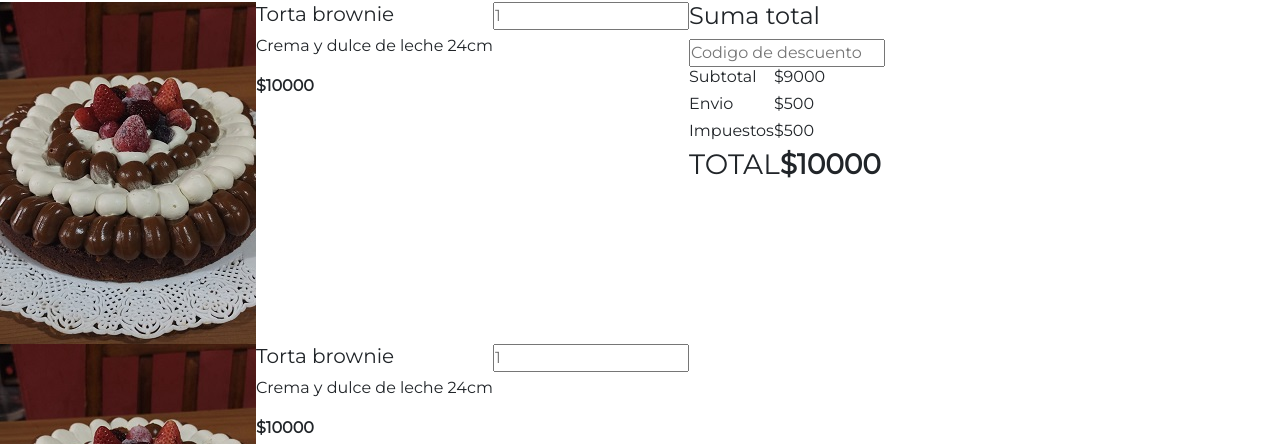
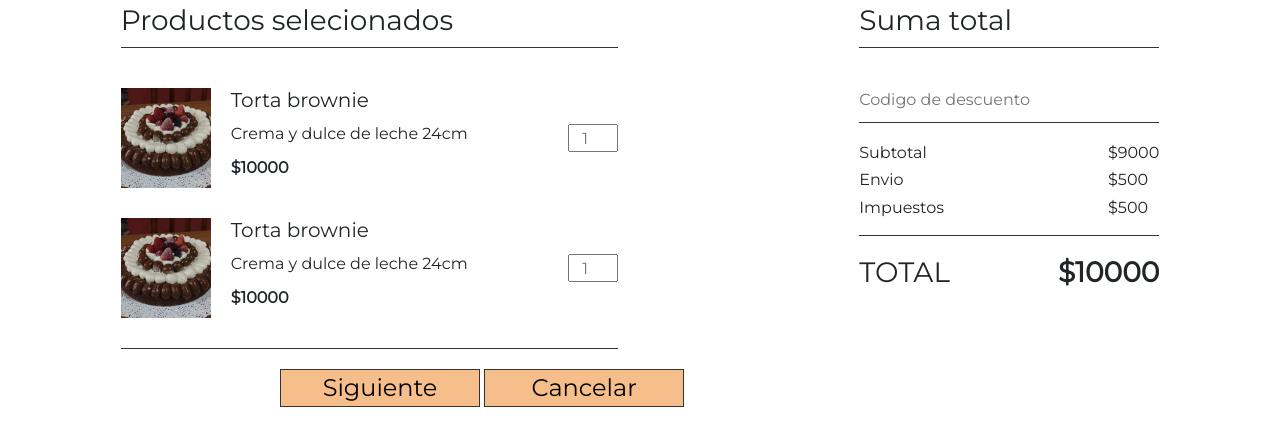
Before and after one commit to alejogolnner/proyectocoder-golnner, a plain HTML site: page pages/carrito.html in a window 1280 px wide. Shown: the part 316-760 px from the top of the page. Drawn offline with nearby package versions, Linux system fonts and the light colour scheme.

Commit message:
terminando el carrito

```diff
--- a/css/styles.css
+++ b/css/styles.css
@@ -205,6 +205,7 @@ h1{
 /*Main carrito*/
 .contenedor-carro{
     display: flex;
+    justify-content: space-around;
 }
 .pasos-compra{
     width: 100%;
@@ -217,21 +218,94 @@ h1{
     padding: 0px 60px;
 }
 .pasos-compra ol .principal{
+    font-size: 34px;
     border-bottom: 1px solid #000000;
 }
 .pasos-compra ol h3{
+    font-size: 34px;
     border-bottom: 1px solid rgba(82, 82, 82, 0.479);
     color: rgba(82, 82, 82, 0.479);
 }
+.contenedor-producto-carro{
+    border-bottom: 1px solid #333;
+}
+.contenedor-producto-carro h2{
+    margin-bottom: 40px;
+    font-size: 28px;
+    padding-bottom: 10px;
+    border-bottom: 1px solid #333;
+}
 .producto-carro-descripcion{
     display: flex;
+    margin-bottom: 30px;
+}
+.producto-carro-descripcion img{
+    width: 90px;
+    height: 100px;
+    object-fit: cover;
+}
+.descripcion-texto-carro h5{
+    padding-left: 20px;
+    margin-bottom: 10px;
+}
+.descripcion-texto-carro p{
+    padding-left: 20px;
+    margin-bottom: 10px;
+}
+.descripcion-texto-carro strong{
+    padding-left: 20px;
+}
+.cantidad-producto-carro{
+    display: flex;
+    align-items: center;
+    margin-left: 100px;
+}
+.cantidad-producto-carro .number{
+    text-align: center;
+    width: 50px;
+    height: 28px;
 }
 .contenedor-subtotal{
     display: flex;
+    justify-content: space-between;
+    padding-bottom: 10px;
+    border-bottom: 1px solid #333;
+    margin-bottom: 20px;
 }
 .total-carro{
     display: flex;
+    justify-content: space-between;
 }
+.siguiente-carro{
+    margin: 20px 280px;
+}
+.siguiente-carro button{
+    width: 200px;
+    background-color: #F6BE8B;
+    border: 1px solid #333;
+    font-size: 24px;
+}
+.siguiente-carro button:hover{
+    background-color: #f2a664;
+}
+.suma-carro h4{
+    width: 300px;
+    margin-bottom: 40px;
+    font-size: 28px;
+    padding-bottom: 10px;
+    border-bottom: 1px solid #333;
+}
+.suma-carro input{
+    width: 100%;
+    padding-bottom: 10px;
+    border: none;
+    margin-bottom: 20px;
+    border-bottom: 1px solid #333;
+}
+.suma-carro input:focus{
+    outline: none;
+}
+
 
 /*... FIN main carrito*/
 
--- a/pages/carrito.html
+++ b/pages/carrito.html
@@ -35,13 +35,13 @@
                 <h3>Forma de pago</h3>
             </ol>
         </div>
-        <h2>Productos seleccionados</h2>
+
         <div class="contenedor-carro">
             <div class="contenedor-producto-carro">
-                <div class="producto-carro">
+                <h2>Productos selecionados</h2>
                 <div class="producto-carro-descripcion">
                     <img src="../multimedia/torta-brownie.jpeg" alt="torta brownie">
-                        <div>
+                    <div class="descripcion-texto-carro">
                         <h5>Torta brownie</h5>
                         <p>Crema y dulce de leche 24cm</p>
                         <strong>$10000</strong>
@@ -50,18 +50,15 @@
                         <input class="number" placeholder="1" type="number">
                     </div>
                 </div>
-                </div>
-                <div class="contenedor-producto-carro">
                 <div class="producto-carro-descripcion">
                     <img src="../multimedia/torta-brownie.jpeg" alt="torta brownie">
-                        <div>
+                    <div class="descripcion-texto-carro">
                         <h5>Torta brownie</h5>
                         <p>Crema y dulce de leche 24cm</p>
                         <strong>$10000</strong>
                     </div>
                     <div class="cantidad-producto-carro">
                         <input class="number" placeholder="1" type="number">
-                        </div>
                     </div>
                 </div>
             </div>
```
Also changed, not shown: package.json (deleted, +0 -11 lines), pages/contacto.html (+1 -1 lines), scss/styles.scss (deleted), 1 other file. Lines whose indentation alone changed are shown as unchanged.
